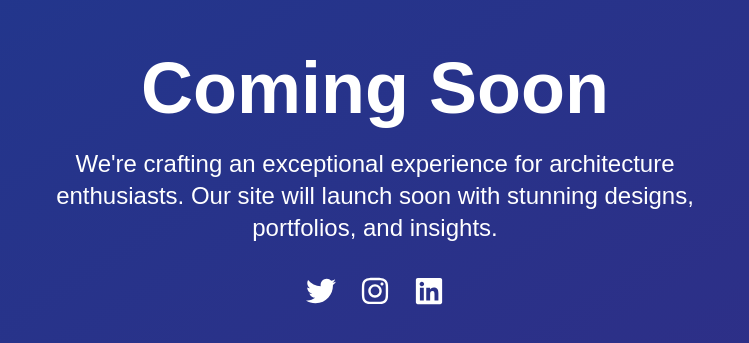
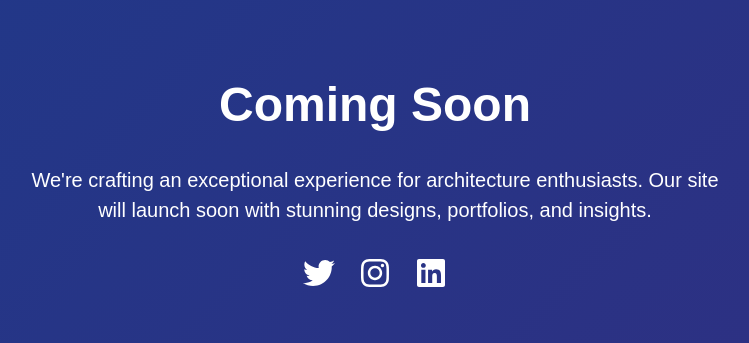
Before and after one commit to anujdarji2001/Architect-Website, a Next.js app: page / in a window 1280 px wide. Shown: the part 221-564 px from the top of the page, without its empty margins (265-1014 px from the left). Built offline with nearby package versions, Linux system fonts and the light colour scheme.

Commit message:
Refactors coming soon page to use inline styles
Replaces Tailwind CSS classes with inline styles for layout,
typography, and animations, improving maintainability and
customization of the landing page.

Updates page title metadata for branding consistency.

```diff
--- a/src/app/layout.tsx
+++ b/src/app/layout.tsx
@@ -13,7 +13,7 @@ const geistMono = Geist_Mono({
 });
 
 export const metadata: Metadata = {
-  title: "Coming Soon",
+  title: "Architect Website - Coming Soon",
   description: "We’re working hard to launch our website. Stay tuned!",
 };
 
--- a/src/app/page.tsx
+++ b/src/app/page.tsx
@@ -1,52 +1,94 @@
-// app/page.tsx (or app/coming-soon/page.tsx if you want a separate route)
-
-import { Metadata } from 'next';
-import { FaTwitter, FaInstagram, FaLinkedin } from 'react-icons/fa'; // Install with: npm install react-icons
-
-export const metadata: Metadata = {
-  title: 'Architect Website - Coming Soon',
-  description: 'Our architect website is under construction. Stay tuned!',
-  icons: {
-    icon: '/favicon.ico',
-  },
-};
+import { FaTwitter, FaInstagram, FaLinkedin } from "react-icons/fa";
 
 export default function ComingSoon() {
   return (
-    <div className="min-h-screen bg-gradient-to-br from-blue-900 to-indigo-900 flex flex-col items-center justify-center text-white px-4">
-      <main className="text-center max-w-2xl">
-        <h1 className="text-5xl md:text-7xl font-bold mb-6 animate-fade-in">
+    <div
+      style={{
+        minHeight: "100vh",
+        background: "linear-gradient(135deg, #1e3a8a, #312e81)",
+        display: "flex",
+        flexDirection: "column",
+        alignItems: "center",
+        justifyContent: "center",
+        color: "white",
+        textAlign: "center",
+        padding: "1rem",
+        fontFamily: "sans-serif",
+      }}
+    >
+      <main style={{ maxWidth: "700px" }}>
+        <h1
+          style={{
+            fontSize: "3rem",
+            fontWeight: "bold",
+            marginBottom: "1.5rem",
+            animation: "fade-in 1s ease-out forwards",
+          }}
+        >
           Coming Soon
         </h1>
-        <p className="text-xl md:text-2xl mb-8 animate-fade-in delay-200">
-          We&apos;re crafting an exceptional experience for architecture enthusiasts. Our site will launch soon with stunning designs, portfolios, and insights.
+        <p
+          style={{
+            fontSize: "1.25rem",
+            marginBottom: "2rem",
+            animation: "fade-in 1s ease-out forwards",
+            animationDelay: "0.2s",
+          }}
+        >
+          We&apos;re crafting an exceptional experience for architecture
+          enthusiasts. Our site will launch soon with stunning designs,
+          portfolios, and insights.
         </p>
 
         {/* Social links */}
-        <div className="flex justify-center gap-6 animate-fade-in delay-400">
-          <a href="https://twitter.com/yourhandle" target="_blank" rel="noopener noreferrer" className="hover:scale-110 transition">
-            <FaTwitter className="text-3xl" />
+        <div
+          style={{
+            display: "flex",
+            justifyContent: "center",
+            gap: "1.5rem",
+            animation: "fade-in 1s ease-out forwards",
+            animationDelay: "0.4s",
+          }}
+        >
+          <a
+            href="https://twitter.com/yourhandle"
+            target="_blank"
+            rel="noopener noreferrer"
+            className="social-icon"
+          >
+            <FaTwitter size={32} />
           </a>
-          <a href="https://instagram.com/yourhandle" target="_blank" rel="noopener noreferrer" className="hover:scale-110 transition">
-            <FaInstagram className="text-3xl" />
+          <a
+            href="https://instagram.com/yourhandle"
+            target="_blank"
+            rel="noopener noreferrer"
+            className="social-icon"
+          >
+            <FaInstagram size={32} />
           </a>
-          <a href="https://linkedin.com/company/yourcompany" target="_blank" rel="noopener noreferrer" className="hover:scale-110 transition">
-            <FaLinkedin className="text-3xl" />
+          <a
+            href="https://linkedin.com/company/yourcompany"
+            target="_blank"
+            rel="noopener noreferrer"
+            className="social-icon"
+          >
+            <FaLinkedin size={32} />
           </a>
         </div>
       </main>
 
-      {/* Optional: Add a subtle animation or background elements */}
+      {/* Keyframes & hover styles */}
       <style>{`
         @keyframes fade-in {
           from { opacity: 0; transform: translateY(20px); }
           to { opacity: 1; transform: translateY(0); }
         }
-        .animate-fade-in {
-          animation: fade-in 1s ease-out forwards;
+        .social-icon {
+          transition: transform 0.2s ease;
         }
-        .delay-200 { animation-delay: 0.2s; }
-        .delay-400 { animation-delay: 0.4s; }
+        .social-icon:hover {
+          transform: scale(1.1);
+        }
       `}</style>
     </div>
   );
```
